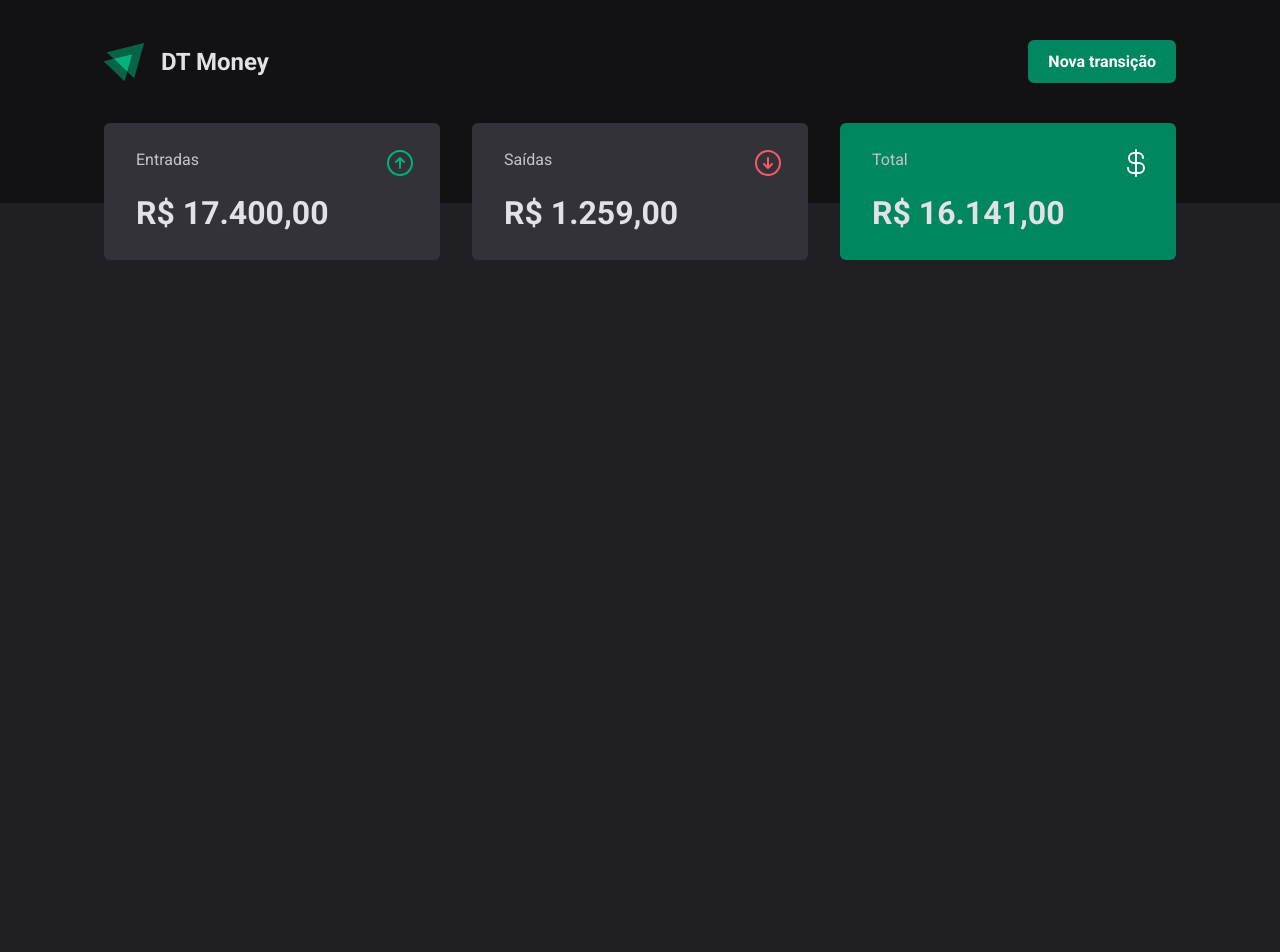
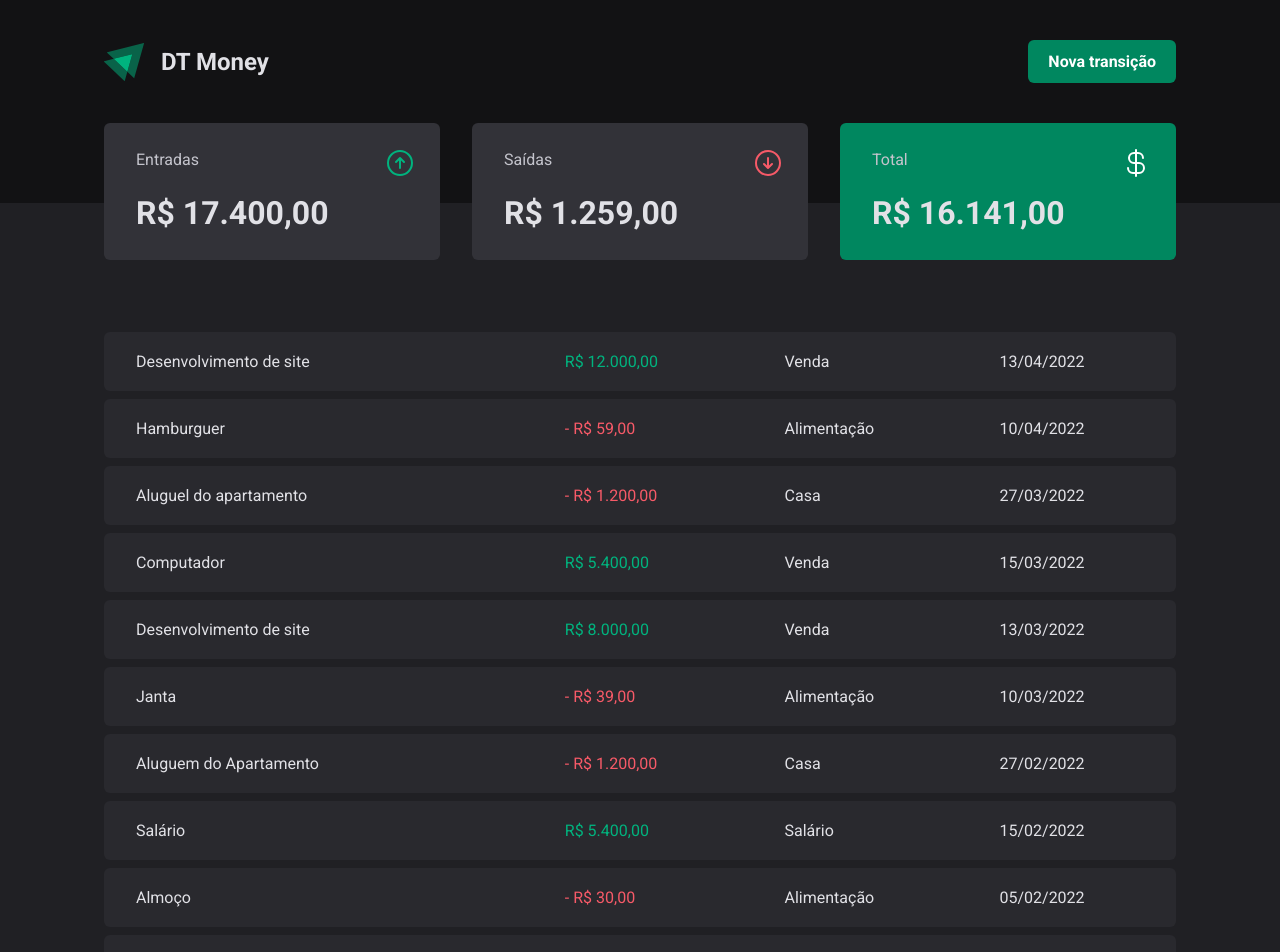
Before and after one commit to joaogabriellyra/dt-money, a React (Vite) app: page / in a window 1280 px wide. Shown: the top 952 px of the page. Before the commit the page ends 800 px from the top, so only its background shows below. Built offline with nearby package versions, Linux system fonts and the light colour scheme.

Commit message:
add transaction table

```diff
--- a/src/app.tsx
+++ b/src/app.tsx
@@ -3,6 +3,7 @@
 import { GlobalStyle } from "./styles/global"
 import { Header } from "./components/header"
 import { Summary } from "./components/summary"
+import { Transactions } from "./components/transactions-table"
 
 export function App() {
   return (
@@ -10,6 +11,7 @@
       <GlobalStyle />
       <Header />
       <Summary />
+      <Transactions />
     </ThemeProvider>
   )
 }
--- /dev/null
+++ b/src/components/transactions-table/index.tsx
@@ -0,0 +1,112 @@
+import { PriceHighlight, TransactionsTableContainer, TransactionsTable } from "./styles";
+
+export function Transactions() {
+  return (
+    <TransactionsTableContainer>
+      <TransactionsTable>
+        <tbody>
+          <tr>
+            <td>Desenvolvimento de site</td>
+            <td>
+              <PriceHighlight variant="income">
+                R$ 12.000,00
+              </PriceHighlight>
+            </td>
+            <td>Venda</td>
+            <td>13/04/2022</td>
+          </tr>
+          <tr>
+            <td>Hamburguer</td>
+            <td>
+              <PriceHighlight>
+                - R$ 59,00
+              </PriceHighlight>
+            </td>
+            <td>Alimentação</td>
+            <td>10/04/2022</td>
+          </tr>
+          <tr>
+            <td>Aluguel do apartamento</td>
+            <td>
+              <PriceHighlight>
+                - R$ 1.200,00
+              </PriceHighlight>
+            </td>
+            <td>Casa</td>
+            <td>27/03/2022</td>
+          </tr>
+          <tr>
+            <td>Computador</td>
+            <td>
+              <PriceHighlight variant="income">
+                R$ 5.400,00
+              </PriceHighlight>
+            </td>
+            <td>Venda</td>
+            <td>15/03/2022</td>
+          </tr>
+          <tr>
+            <td>Desenvolvimento de site</td>
+            <td>
+              <PriceHighlight variant="income">
+                R$ 8.000,00
+              </PriceHighlight>
+            </td>
+            <td>Venda</td>
+            <td>13/03/2022</td>
+          </tr>
+          <tr>
+            <td>Janta</td>
+            <td>
+              <PriceHighlight>
+                - R$ 39,00
+              </PriceHighlight>
+            </td>
+            <td>Alimentação</td>
+            <td>10/03/2022</td>
+          </tr>
+          <tr>
+            <td>Aluguem do Apartamento</td>
+            <td>
+              <PriceHighlight>
+                - R$ 1.200,00
+              </PriceHighlight>
+            </td>
+            <td>Casa</td>
+            <td>27/02/2022</td>
+          </tr>
+          <tr>
+            <td>Salário</td>
+            <td>
+              <PriceHighlight variant="income">
+                R$ 5.400,00
+              </PriceHighlight>
+            </td>
+            <td>Salário</td>
+            <td>15/02/2022</td>
+          </tr>
+          <tr>
+            <td>Almoço</td>
+            <td>
+              <PriceHighlight>
+                - R$ 30,00
+              </PriceHighlight>
+            </td>
+            <td>Alimentação</td>
+            <td>05/02/2022</td>
+          </tr>
+          <tr>
+            <td>Fone de ouvido</td>
+            <td>
+              <PriceHighlight>
+                - R$ 150,00
+              </PriceHighlight>
+            </td>
+            <td>Itens</td>
+            <td>02/02/2022</td>
+          </tr>
+        </tbody>
+      </TransactionsTable>
+    </TransactionsTableContainer>
+  )
+}
--- /dev/null
+++ b/src/components/transactions-table/styles.ts
@@ -0,0 +1,85 @@
+import styled from "styled-components";
+
+export const TransactionsTableContainer = styled.main`
+  display: flex;
+  flex-direction: column;
+  gap: 1.5rem;
+
+  margin: 4rem auto 0;
+  width: 100%;
+  max-width: 1120px;
+  padding: 0 1.5rem;
+`
+
+export const SearchATransactionContainer = styled.div`
+  display: flex;
+  gap: 1rem;
+
+  input {
+    padding: 1rem;
+    border-radius: 6px;
+    background-color: ${props => props.theme['gray-900']};
+    border: none;
+    width: 100%;
+    color: ${props => props.theme['gray-300']};
+    font: 400 1rem Roboto, sans-serif;
+    line-height: 1.4;
+
+    ::placeholder {
+      color: ${props => props.theme['gray-500']};
+    }
+  }
+
+  button {
+    padding: 0.875rem 2rem;
+    border: 1px solid ${props => props.theme['green-300']};
+    color: ${props => props.theme['green-300']};
+    border-radius: 6px;
+    background-color: ${props => props.theme['gray-800']};
+    font-weight: bold;
+    line-height: 1.6;
+
+    cursor: pointer;
+
+    display: flex;
+    gap: 0.75rem;
+
+    &:hover {
+      background-color: ${props => props.theme['green-300']};
+      color: #fff;
+      transition: 0.2s;
+    }
+  }
+`
+
+export const TransactionsTable = styled.table`
+  width: 100%;
+  border-collapse: separate;
+  border-spacing: 0 0.5rem;
+
+
+
+  td {
+    padding: 1.25rem 2rem;
+    background: ${props => props.theme['gray-700']};
+
+    &:first-child {
+      border-top-left-radius: 6px;
+      border-bottom-left-radius: 6px;
+      width: 40%;
+    }
+
+    &:last-child {
+      border-top-right-radius: 6px;
+      border-bottom-right-radius: 6px;
+    }
+  }
+`
+
+interface PriceHighlight {
+  variant?: 'income';
+}
+
+export const PriceHighlight = styled.span<PriceHighlight>`
+  color: ${props => props.variant ? props.theme['green-300'] : props.theme['red-300']}
+`
```
